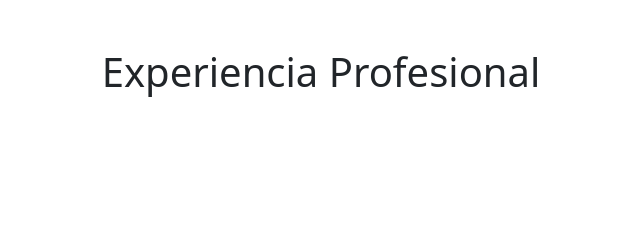
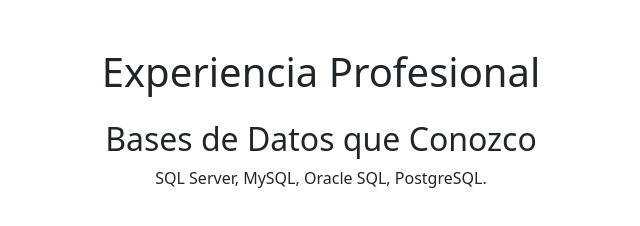
Before and after one commit to Elkinnn/PracticaGit4A_LopezElkin, a plain HTML site: page experiencia.html in a window 1280 px wide. Shown: the whole page, without its empty margins (319-959 px from the left). Drawn offline with nearby package versions, Linux system fonts and the light colour scheme.

Commit message:
Se agregó la experiencia de bases de datos.

```diff
--- a/experiencia.html
+++ b/experiencia.html
@@ -14,6 +14,10 @@
     </header>
 
     <main class="container mt-4">
+        <section id="bases-datos" class="mt-4">
+            <h2 class="text-center">Bases de Datos que Conozco</h2>
+            <p class="text-center">SQL Server, MySQL, Oracle SQL, PostgreSQL.</p>
+        </section>
     </main>
 </body>
 
```
